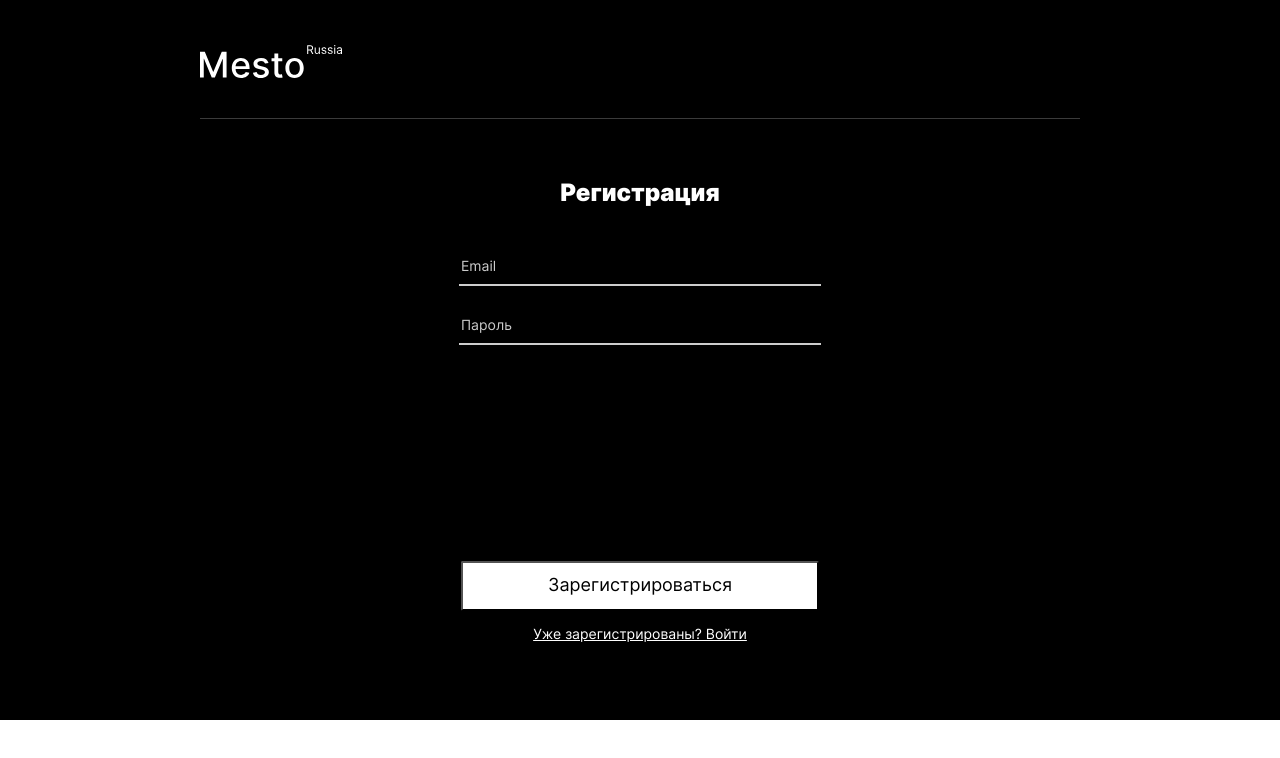
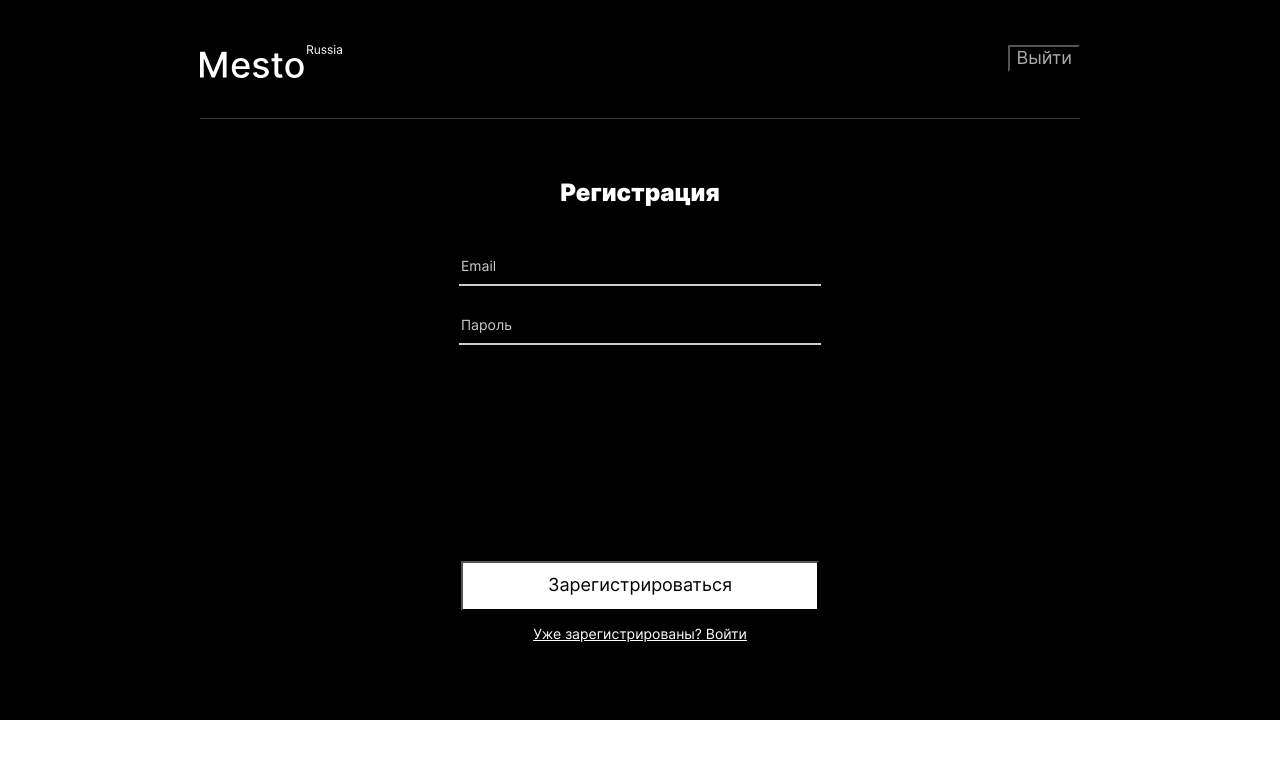
Before and after one commit to GrigoryGriko/react-mesto-auth, a React (Create React App) app: page /sign-up in a window 1280 px wide. Shown: the top 758 px of the page. Built offline with nearby package versions, Linux system fonts and the light colour scheme; no server answers.

Commit message:
feat: настройка header при состояние авторизации

```diff
--- a/src/components/Header.js
+++ b/src/components/Header.js
@@ -1,5 +1,5 @@
 import React from 'react';
-import { Link, useHistory } from 'react-router-dom';
+import { Link, useHistory, Switch, Route } from 'react-router-dom';
 
 function Header(props) {
   const history = useHistory();
@@ -10,35 +10,39 @@ function Header(props) {
     history.push('/sign-in');
   }
 
-  let children;
-  React.useEffect(() => {
+  return (
+    <Switch>
+      <Route path='/'>
+        <header className="header section">
+          <a className="logo" href="#"></a>
 
+          <div className="header__wrapper-auth">
+            <p className="header__email">{props.userData.email}</p>
+            <button onClick={signOut} to="/sign-in" className="header__action-auth">Выйти</button>
+          </div>
+        </header>
+      </Route>
 
-    if (props.loggedIn) {
-      children = (
-        <>
-          <p className="header__email">{props.userData.email}</p>
-          <button onClick={signOut} to="/sign-in" className="header__action-auth">Выйти</button>
-        </>
-      );
-    } else {
-      children = (
-        <>
-          <Link to="/sign-up" className="header__action-auth">Регистрация</Link>
-        </>
-      )
-    }
-  }, [props.loggedIn]);
+      <Route path='/sign-up'>
+        <header className="header section">
+          <a className="logo" href="#"></a>
 
+          <div className="header__wrapper-auth">
+            <Link to="/sign-ip" className="header__action-auth">Вход</Link>
+          </div>
+        </header>
+      </Route>
 
-  return (
-    <header className="header section">
-      <a className="logo" href="#"></a>
+      <Route path='/sign-in'>
+        <header className="header section">
+          <a className="logo" href="#"></a>
 
-      <div className="header__wrapper-auth">
-        `${children}`
-      </div>
-    </header>
+          <div className="header__wrapper-auth">
+            <Link to="/sign-up" className="header__action-auth">Регистрация</Link>
+          </div>
+        </header>
+      </Route>
+    </Switch>
   )
 }
 
```
